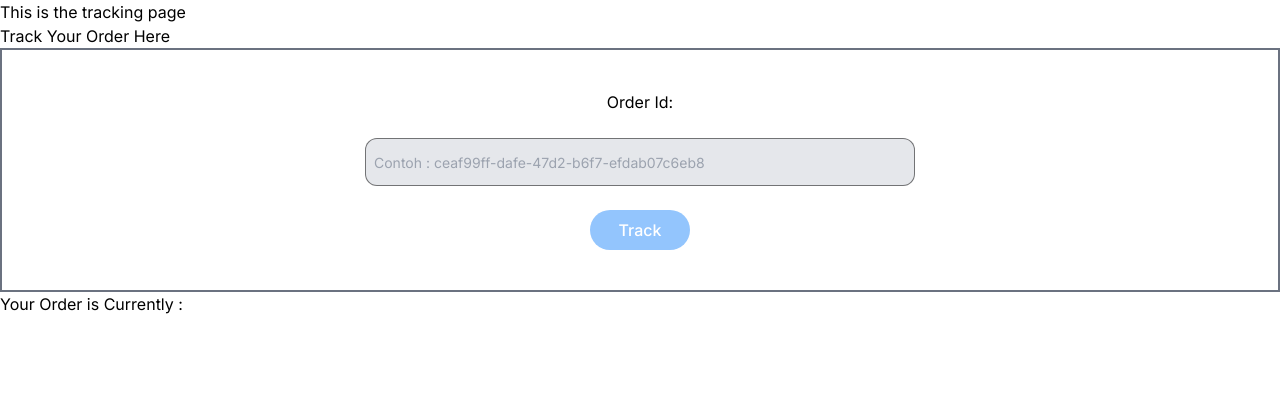
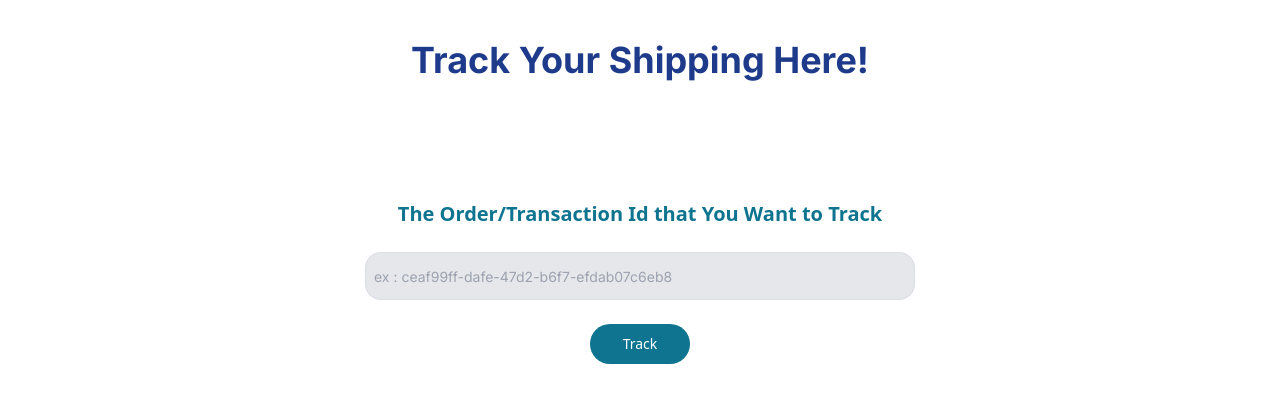
Before and after one commit to Adpro-C5/hoomgroom-frontend, a Next.js app: page /tracking in a window 1280 px wide. Shown: the top 402 px of the page. Built offline with nearby package versions, Linux system fonts and the light colour scheme.

Commit message:
Adding customization and tidying Tracking Page

```diff
--- a/src/app/tracking/page.tsx
+++ b/src/app/tracking/page.tsx
@@ -1,12 +1,15 @@
 import React from 'react'
 import TrackingForm from '@/components/tracking/trackingform'
-import TrackingResult from '@/components/tracking/trackingresult'
 
 export default function page() {
   return (
     <div>
-      <title>Tracking Page</title>
-      <p>This is the tracking page</p>
+      <title>Track your Shipping</title>
+      <h1
+      className='
+      font-bold text-4xl font-center
+      text-center text-blue-900 py-10'
+      >Track Your Shipping Here!</h1>
       <TrackingForm/>
     </div>
   )
--- a/src/components/tracking/trackingform.tsx
+++ b/src/components/tracking/trackingform.tsx
@@ -1,16 +1,18 @@
 "use client"
+import { stat } from 'fs';
 import React from 'react'
 import { useState } from 'react';
-import TrackingResult from '@/components/tracking/trackingresult'
 
 const trackingform = () => {
   const[status,setStatus] = useState("");
+  const[error,setError] = useState(false);
 
   const checkShipment = async (e: any) => {
     e.preventDefault();
     const trackingNumber = e.target.trackingNumber.value;
     const shipment = await getShipment(trackingNumber);
     if (shipment === "No Order Found") {
+      setError(true);
       setStatus(shipment);
       return;
     } else{
@@ -24,7 +26,9 @@ const trackingform = () => {
   }
 
   const getShipment = async (trackingNumber: string) => {
-    const response = await fetch(`http://localhost:8080/shipment/get-by-order-id/${trackingNumber}`, {
+    setError(false);
+    setStatus("");
+    const response = await fetch(`http://34.143.167.93/shipment/get-by-order-id/${trackingNumber}`, {
       cache: 'no-store',
     });
     if (!response.ok) {
@@ -35,19 +39,38 @@ const trackingform = () => {
 
   return (
     <div>
-      <title>Tracking Form</title>
-      <h2>Track Your Order Here</h2>
-      <form onSubmit={checkShipment}>
-        <div className='flex flex-col py-10 px-20 border-gray-500 border-2 items-center'>
-          <label className=' text-center'>Order Id:</label>
-          <br></br>
-          <input className=' h-12 w-[550px] bg-gray-200 rounded-xl border border-black border-opacity-50 px-2 text-sm'
-          type="text" id="trackingNumber" name="trackingNumber" required placeholder='Contoh : ceaf99ff-dafe-47d2-b6f7-efdab07c6eb8'></input>
-          <br></br>
-          <button className=' bg-blue-300 rounded-full h-10 w-[100px] text-white font-medium' type="submit">Track</button>
-        </div>
-      </form>
-      <TrackingResult result={status}/>
+      <div className='flex flex-col py-10 px-20 items-center'>
+        <form onSubmit={checkShipment}>
+          <div className='flex flex-col py-10 px-20border-2 items-center'>
+            <label className=' text-center font-sans font-semibold text-xl text-cyan-700'>The Order/Transaction Id that You Want to Track</label>
+            <br></br>
+            <input className=' h-12 w-[550px] bg-gray-200 rounded-2xl border border-gray-300 border-opacity-50 px-2 text-sm'
+            type="text" id="trackingNumber" name="trackingNumber" required placeholder='ex : ceaf99ff-dafe-47d2-b6f7-efdab07c6eb8'></input>
+            <br></br>
+            <button className='bg-cyan-700 rounded-full h-10 w-[100px] text-white font-medium text-sm font-sans' type="submit">Track</button>
+          </div>
+        </form>
+        {status && !error &&(
+          <div className='
+          bg-amber-400 font-sans text-white flex flex-col my-12 py-5 px-10 w-[300px]
+          text-center rounded-2xl'
+          >
+            <p className='font-semibold'>Your Order is Currently: </p>
+            <p>{status}</p>
+          </div>
+        )}
+
+        {error && status && (
+          <div className='
+          bg-red-600 font-sans text-white flex flex-col my-12 py-5 px-10 w-[300px]
+          text-center rounded-2xl'
+          >
+            <p className='font-semibold'>Error:</p>
+            <p>{status}</p>
+          </div>
+        )}
+
+      </div>
     </div>
   )
 }
--- a/src/components/tracking/trackingresult.tsx
+++ /dev/null
@@ -1,12 +0,0 @@
-import React from 'react'
-
-const trackingresult = ({ result }: { result: string }) => {
-  return (
-    <div>
-      <p>Your Order is Currently :</p>
-        <p>{result}</p>
-    </div>
-  )
-}
-
-export default trackingresult
```
